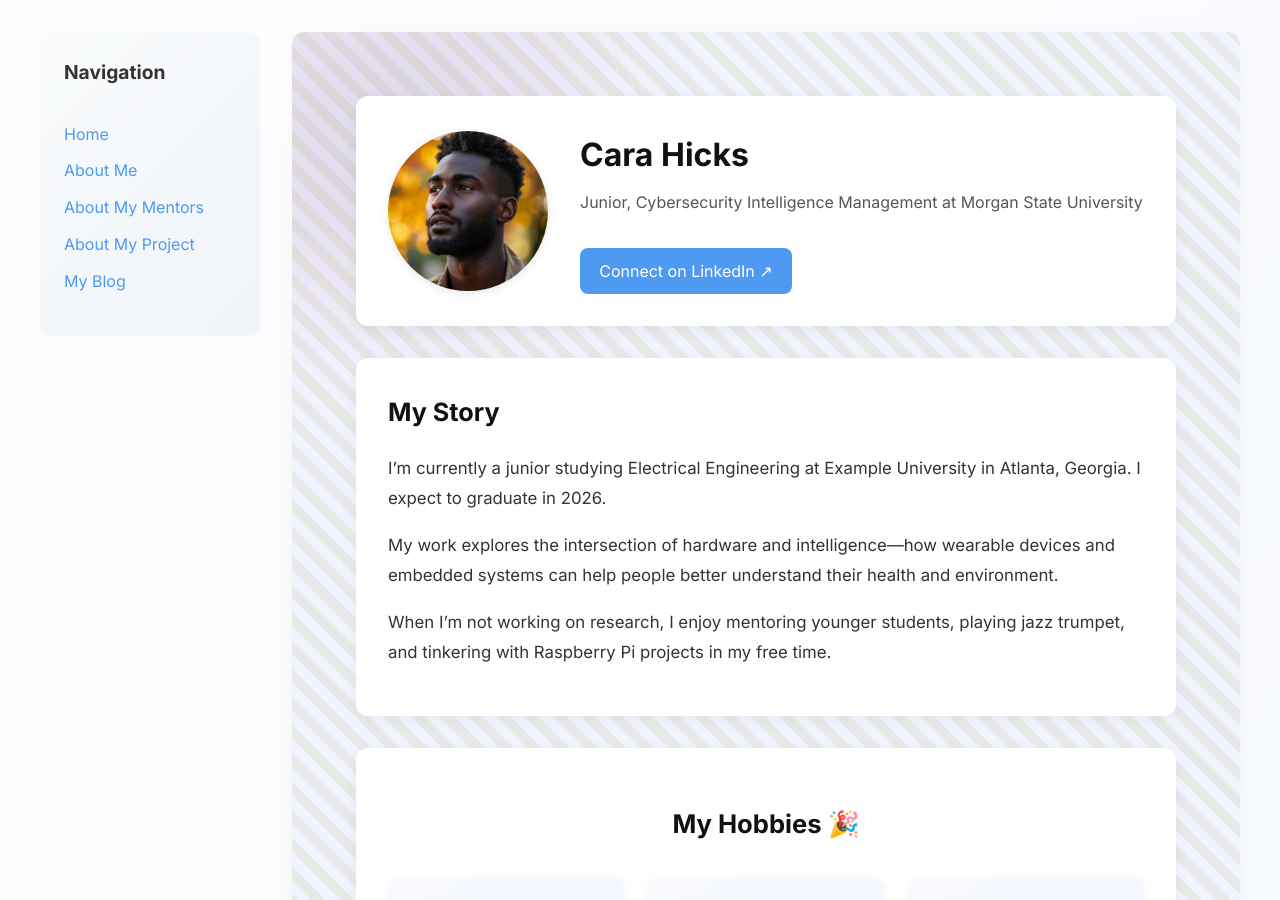
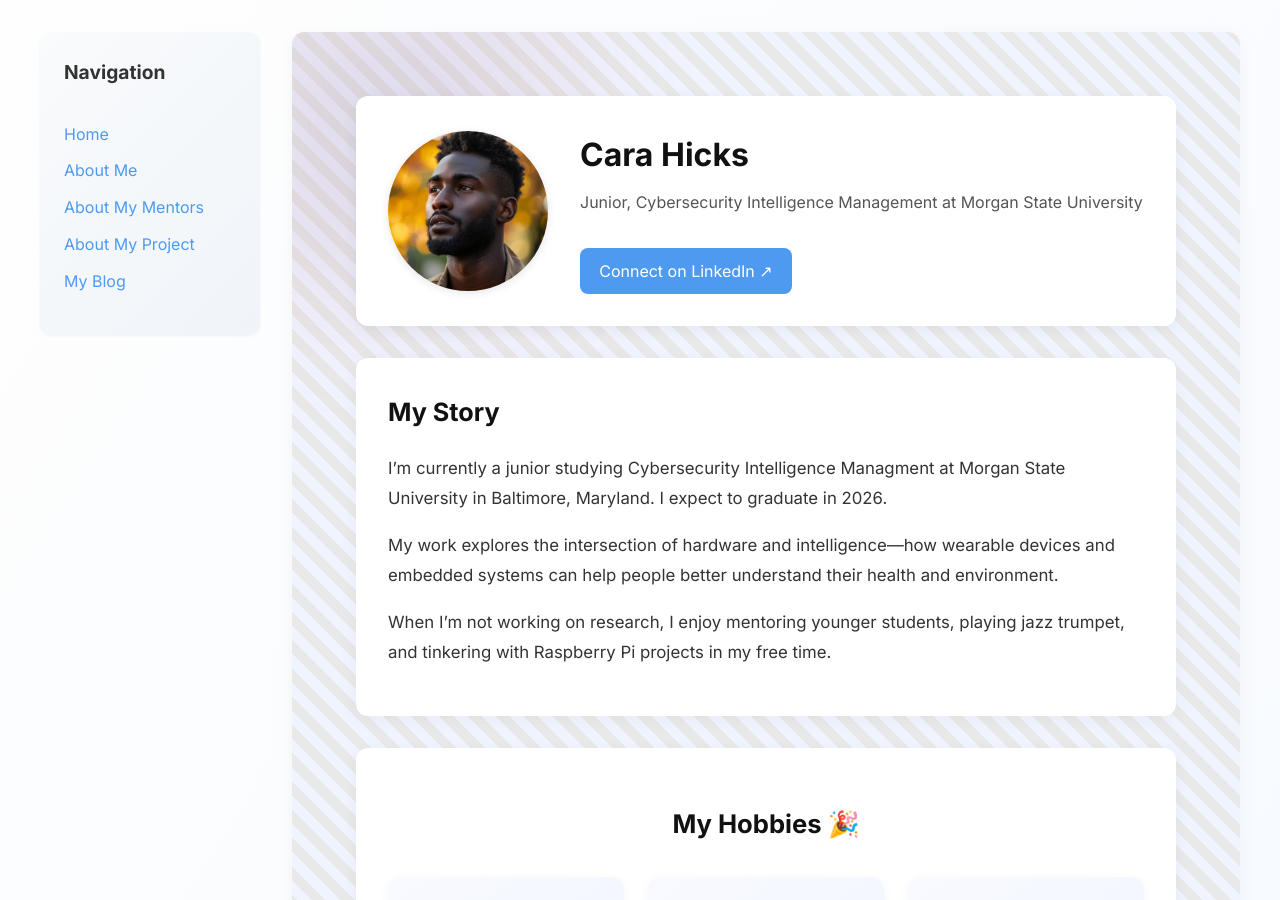
Before and after one commit to 4Carah/4Carah.github.io, a Jekyll site: the page built from pages/about-me.md, in a window 1280 px wide and 900 px high. Built offline with Jekyll 4.4.1, drawn with Linux system fonts in a browser that asks for light colours.

Commit message:
Update about-me.md

```diff
--- a/pages/about-me.md
+++ b/pages/about-me.md
@@ -9,7 +9,7 @@ about:
   image: /assets/images/me.jpg
   linkedin: https://www.linkedin.com/in/cara-hicks-a63065329/
   bio: |
-    I’m currently a junior studying Electrical Engineering at Example University in Atlanta, Georgia. I expect to graduate in 2026.
+    I’m currently a junior studying Cybersecurity Intelligence Managment at Morgan State University in Baltimore, Maryland. I expect to graduate in 2026.
 
     My work explores the intersection of hardware and intelligence—how wearable devices and embedded systems can help people better understand their health and environment.
 
```
